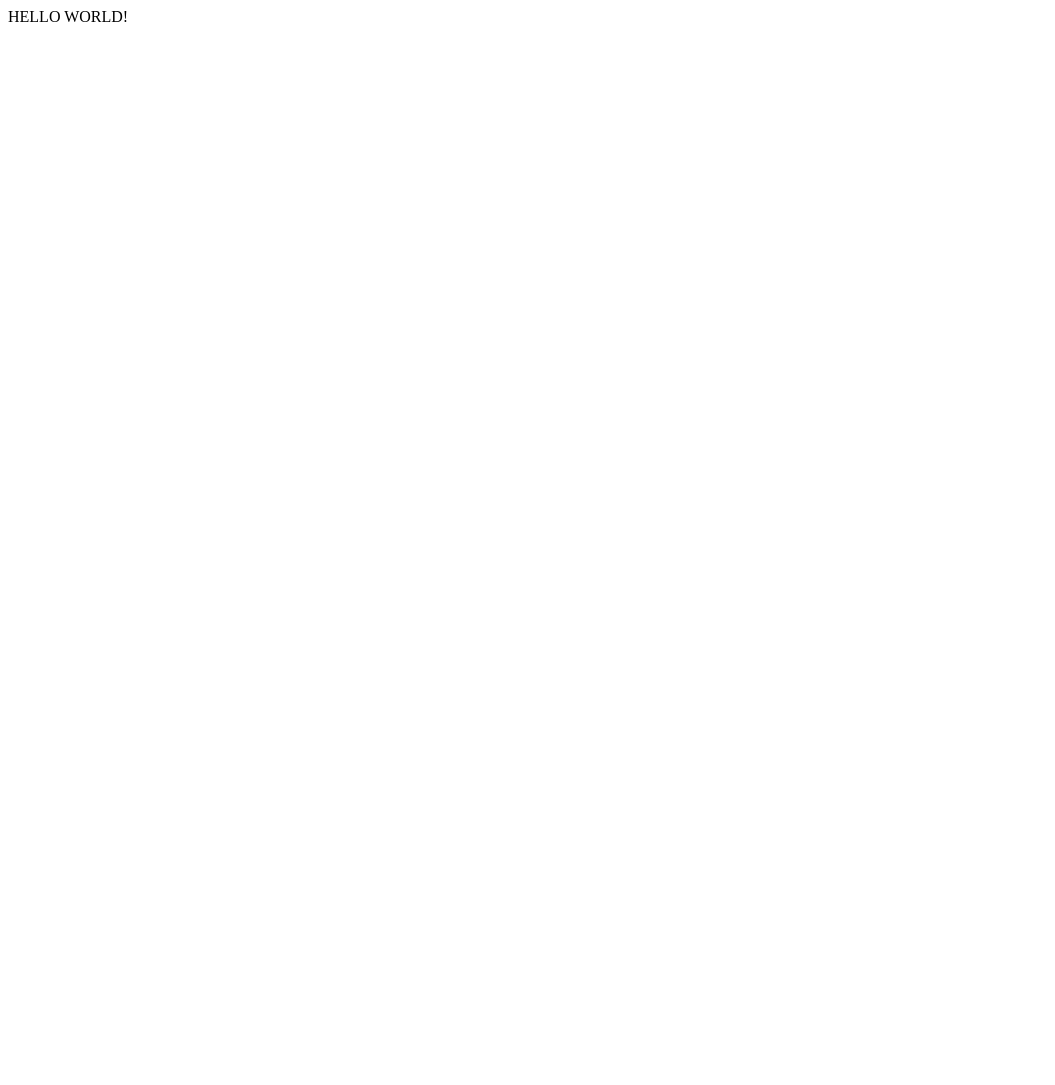
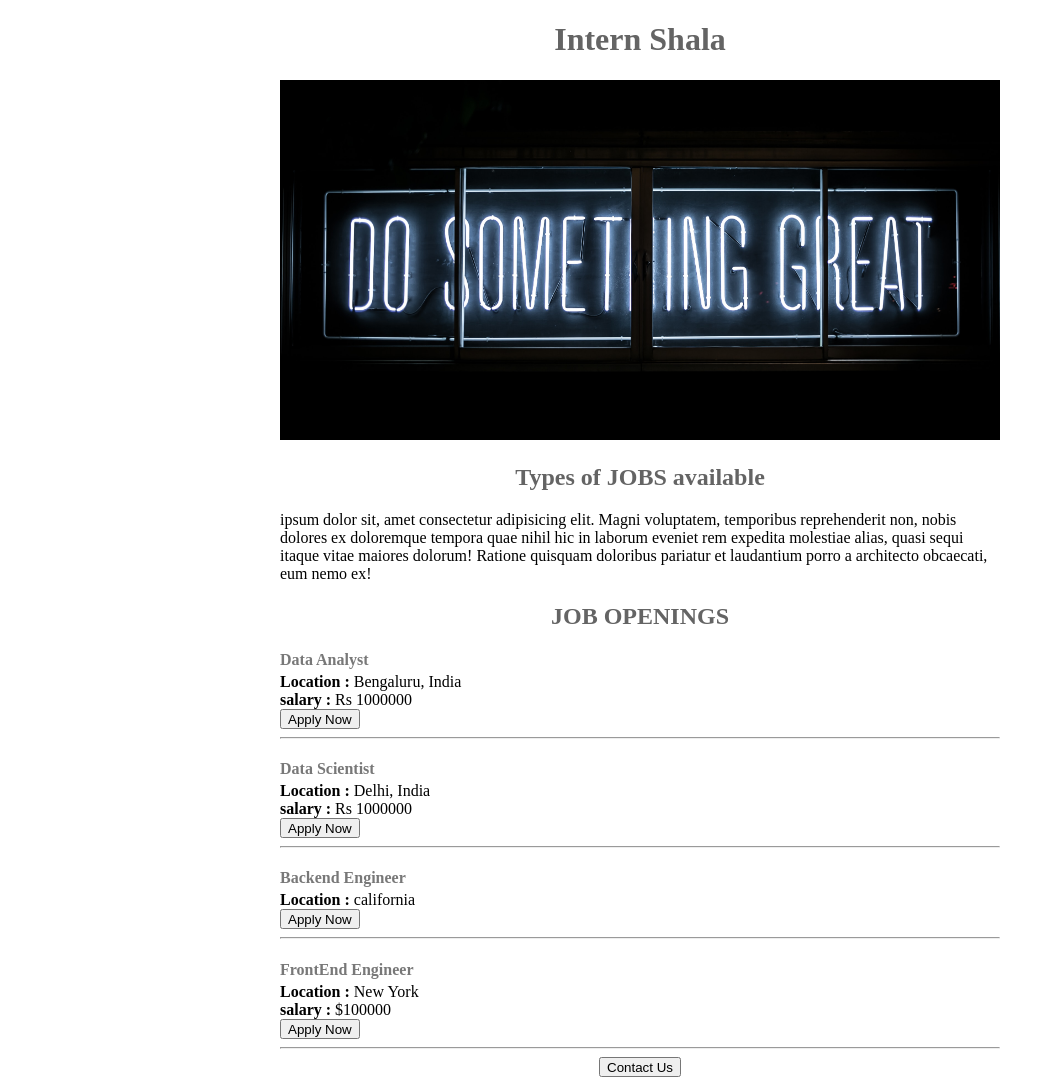
Before and after one commit to Shivamkumar9823/shivam-website, a Flask app: page / in a window 1280 px wide. Before the commit the part shown is almost empty. Shown: the whole page, without its empty margins (0-1055 px from the left). Before the commit the page ends 22 px from the top, so only its background shows below. Run offline with Flask 3, Linux system fonts and the light colour scheme.

Commit message:
updatae flask project

```diff
--- a/app.py
+++ b/app.py
@@ -1,11 +1,42 @@
-from flask import Flask
+from flask import Flask, render_template
 
 app = Flask(__name__)
+
+JOBS = [
+       {
+           'id' : 1,
+           'Title' : 'Data Analyst',
+           'Location':'Bengaluru, India',
+           'Salary' :'Rs 1000000'
+       },
+       {
+           'id' : 2,
+           'Title' : 'Data Scientist',
+           'Location':'Delhi, India',
+           'Salary' :'Rs 1000000'
+       },
+       {
+           'id' : 3,
+           'Title' : 'Backend Engineer',
+           'Location':'california',
+        #    'Salary' :'$ 12000'
+       },
+       {
+           'id' : 4,
+           'Title' : 'FrontEnd Engineer',
+           'Location':'New York',
+           'Salary' :'$100000'
+       }
+
+]
+
+
 
 @app.route("/")
 
 def hello_world():
-    return "HELLO WORLD!"
+    return render_template('index.html',
+                           jobs=JOBS)
 
 
 if __name__ == '__main__':
--- a/templates/index.html
+++ b/templates/index.html
@@ -4,15 +4,67 @@
     <meta charset="UTF-8">
     <meta name="viewport" content="width=device-width, initial-scale=1.0">
     <title>Home</title>
-    <link rel="stylesheet" href="static/style.css">
+    <!-- <link rel="stylesheet" href="static/style.css"> -->
+    <style>
+        h1,h2{
+            text-align: center;
+            color: rgb(100, 100, 100);
+        }
+        section{
+            display: flex;
+            justify-content: space-around;
+        }
+        button{
+            height: 20px;
+        }
+        #banner{
+            width: 100%;
+            height: 360px;
+            object-fit: cover;
+        }
+        .container{
+            max-width: 720px;
+            margin: 0 auto 0 auto;
+
+        }
+    </style>
 </head>
 <body>
-    <form>
-        <input type="text" id="data" placeholder="username">
-        <input type="text" name="password" placeholder="password">
-        <button>Submit</button>
-    </form>
+    <div class="container">
+   <h1>Intern Shala</h1>
+   <img id="banner" src="static/clark-tibbs-oqStl2L5oxI-unsplash.jpg" alt="">
+   <h2>Types of JOBS available</h2>
+   <p>ipsum dolor sit, amet consectetur adipisicing elit. Magni voluptatem, temporibus reprehenderit non, nobis dolores ex doloremque tempora quae nihil hic in laborum eveniet rem expedita molestiae alias, quasi sequi itaque vitae maiores dolorum! Ratione quisquam doloribus pariatur et laudantium porro a  architecto obcaecati, eum nemo ex!</p>
+<h2>JOB OPENINGS</h2>
+ <div>
+     {% for job in jobs %}
+       {% include 'jobitems.html'%}
+     {% endfor %}
+ </div>
+<!-- <section>
+    <p>Data analyst</p>
+    <button>Apply NOW</button>
+</section>
+<hr>
+<section>
+    <p>Backend Developer</p>
+    <button>Apply NOW</button>
+</section>
+<hr>
+<section>
+    <p>Data Scientist</p>
+    <button>Apply NOW</button>
+</section>
+<hr>
+<section>
+    <p>Full stack Developer</p>
+    <button>Apply NOW</button>
+</section>
+ <hr> -->
 
-    <script src="static/index.js"></script>
+<div style="text-align: center;">
+    <button>Contact Us</button>
+</div>
+</div>
 </body>
 </html>
--- /dev/null
+++ b/templates/jobitems.html
@@ -0,0 +1,14 @@
+<div>
+
+    <h4 style="color: rgb(120, 120, 120); margin-bottom: 4px;"> {{job['Title']}}</h4>
+
+    <div><b>Location :</b> {{job['Location']}}</div>
+
+    {% if 'Salary' in job %}
+    <div><b>salary :</b> {{job['Salary']}} </div>
+    {% endif %}
+    <button>Apply Now</button>
+    <hr>
+
+
+ </div>
```
Also changed, not shown: static/clark-tibbs-oqStl2L5oxI-unsplash.jpg (added).
